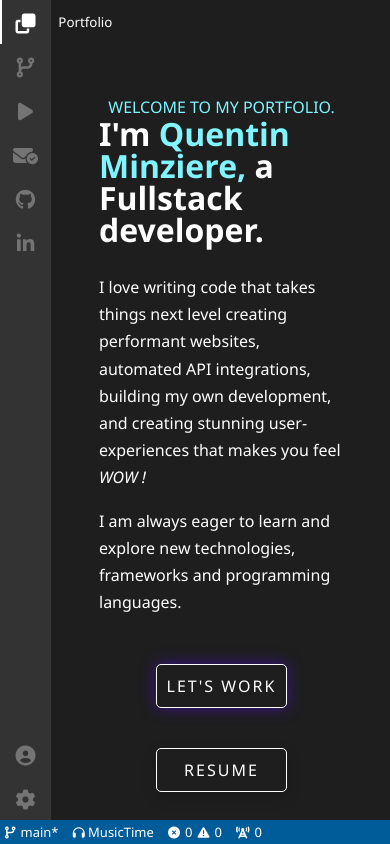
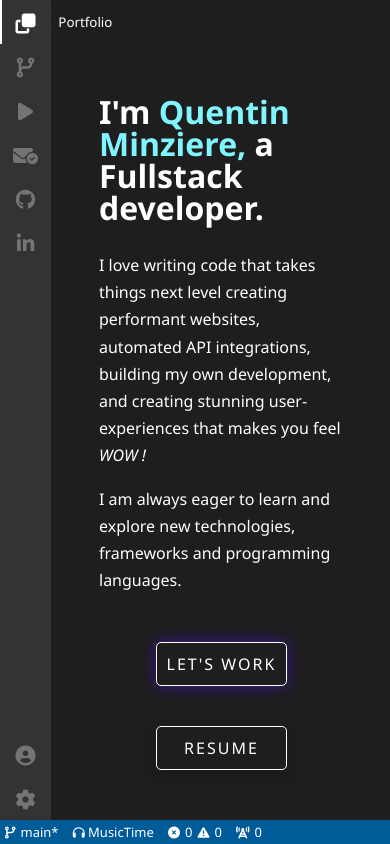
Before and after one commit to declick/VsCode, a plain HTML site: page index.html in a window 390 px wide. Drawn offline with nearby package versions, Linux system fonts and the light colour scheme.

Commit message:
update responsive

```diff
--- a/index.html
+++ b/index.html
@@ -538,7 +538,6 @@
         <section class="home-hero">
             <div class="home-hero__content">
                 <div class="home-hero__info">
-                    <p class="home2">WELCOME TO MY PORTFOLIO.</p>
                     <h1 class="heading-primary">I'm <span class="home2">Quentin Minziere,</span> a Fullstack developer.
                     </h1>
                     <p class="about__content-details-p" id="wowParagraph">
```
